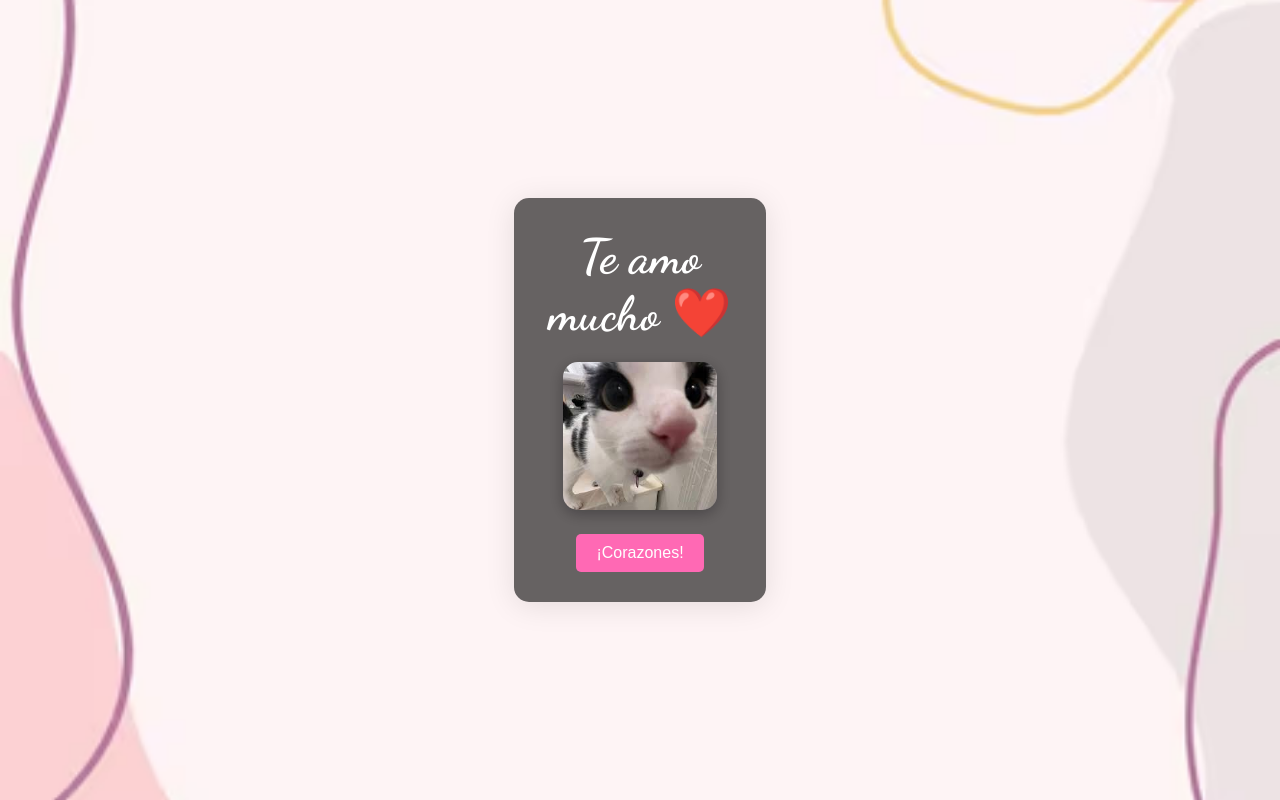
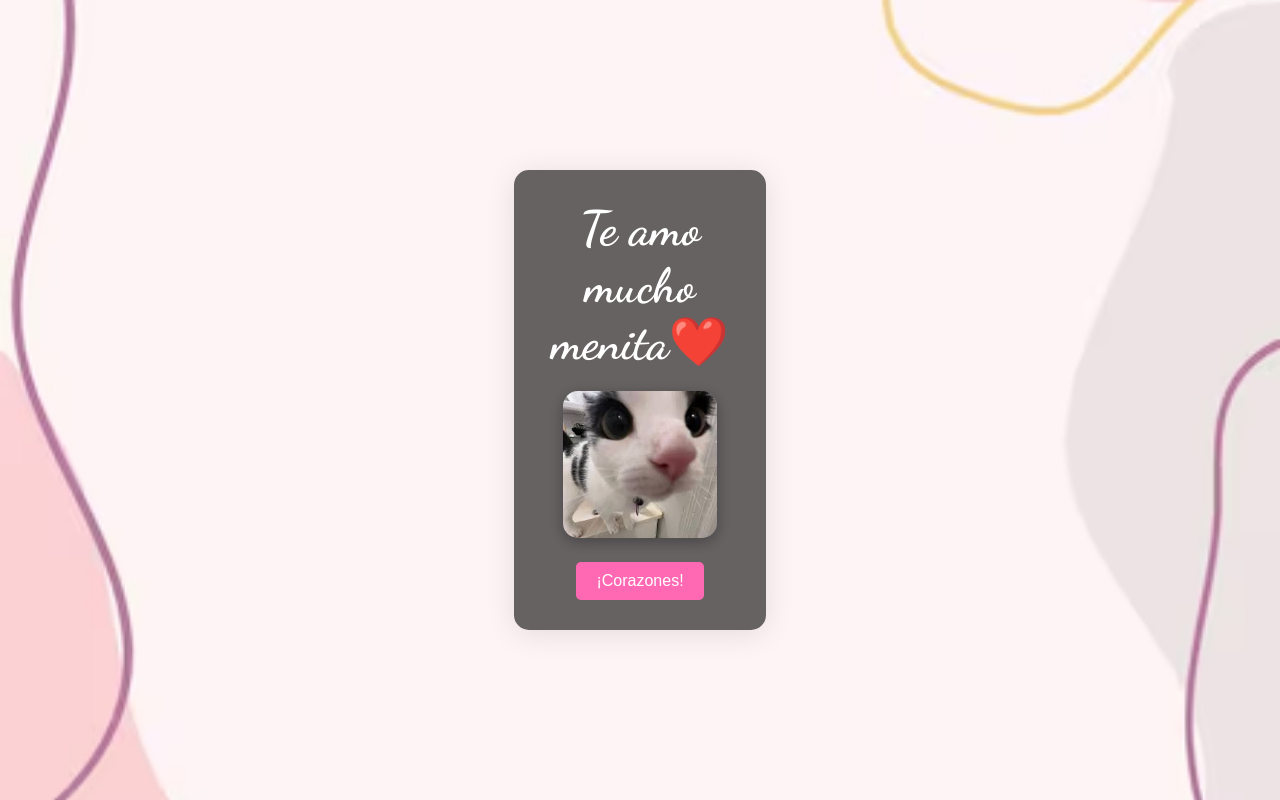
Before and after one commit to Brancosa/Intento_web2, a plain HTML site: page index.html in a window 1280 px wide. Drawn offline with Linux system fonts and the light colour scheme.

Commit message:
corazones

```diff
--- a/index.html
+++ b/index.html
@@ -12,7 +12,7 @@
 <body>
     <div class="container">
         <div class="message">
-            <h1>Te amo mucho ❤️</h1>
+            <h1>Te amo mucho menita❤️</h1>
             <img src="gato.jpg" alt="Imagen Bonita">
         </div>
         <button id="heartBtn">¡Corazones!</button>
```
